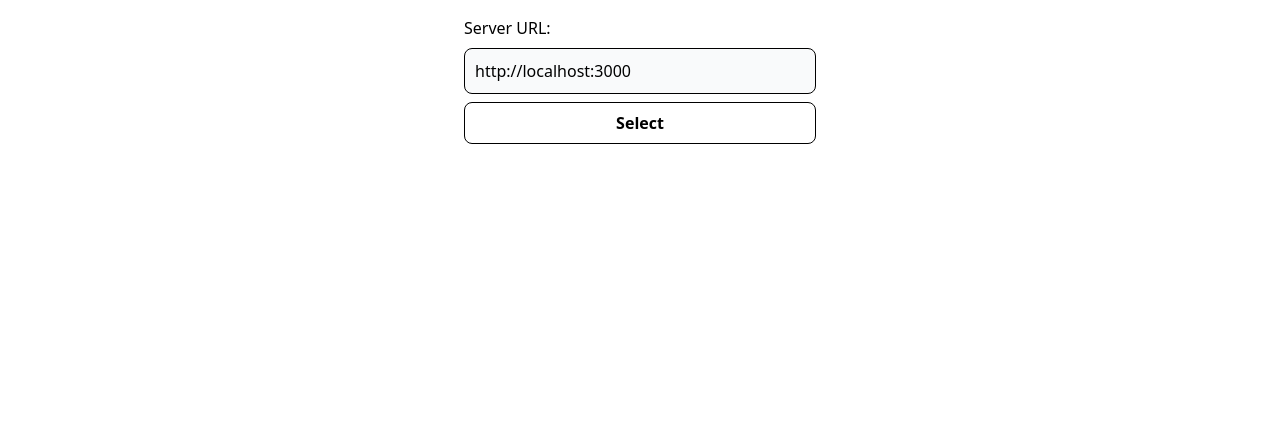
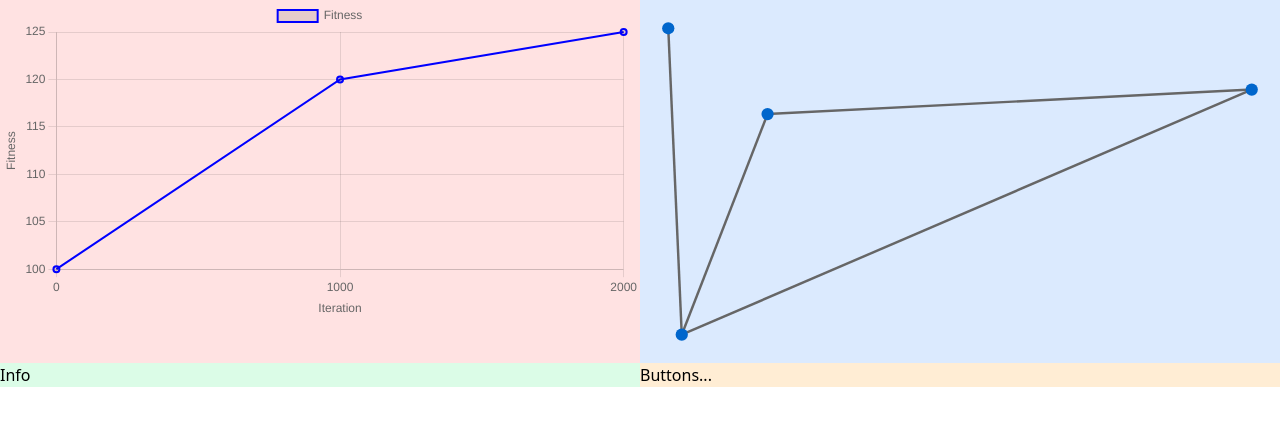
Before and after one commit to wr4ng/glorious-evolutionary-algorithm-simulator, a Svelte app in the folder client/: page / in a window 1280 px wide. Shown: the top 426 px of the page. Built offline with nearby package versions, Linux system fonts and the light colour scheme.

Commit message:
work on client interface

```diff
--- a/client/src/App.svelte
+++ b/client/src/App.svelte
@@ -1,5 +1,36 @@
 <script lang="ts">
-	import Main from './lib/Main.svelte'
+	import Chart from "./lib/Chart.svelte";
+	import Graph from "./lib/Graph.svelte";
+	//import Main from "./lib/Main.svelte";
+
+	let dataPoints = $state([
+		{ iteration: 0, fitness: 100 },
+		{ iteration: 1000, fitness: 120 },
+		{ iteration: 2000, fitness: 125 },
+	]);
+
+	let nodes = [
+		{ id: "A", x: 500, y: 100 },
+		{ id: "B", x: 105, y: 120 },
+		{ id: "C", x: 35, y: 300 },
+		{ id: "D", x: 24, y: 50 },
+	];
+
+	let edges = [
+		{ source: "A", target: "B" },
+		{ source: "A", target: "C" },
+		{ source: "B", target: "C" },
+		{ source: "D", target: "C" },
+	];
 </script>
 
-<Main />
+<div class="grid grid-cols-2">
+	<div class="bg-red-100 max-h-120">
+		<Chart {dataPoints} />
+	</div>
+	<div class="bg-blue-100 max-h-120 p-4">
+		<Graph {nodes} {edges} />
+	</div>
+	<div class="bg-green-100">Info</div>
+	<div class="bg-orange-100">Buttons...</div>
+</div>
--- /dev/null
+++ b/client/src/lib/Chart.svelte
@@ -0,0 +1,65 @@
+<script lang="ts">
+	import { onMount } from "svelte";
+	import Chart, { type ChartConfiguration } from "chart.js/auto";
+	import type { DataPoint } from "../types/chart.ts";
+
+	let chart: Chart;
+	let canvas: HTMLCanvasElement;
+
+	interface ChartProps {
+		dataPoints: DataPoint[];
+	}
+
+	let { dataPoints }: ChartProps = $props();
+
+	const updateChart = () => {
+		const ctx = canvas.getContext("2d");
+		if (!ctx) return;
+
+		const config: ChartConfiguration = {
+			type: "line",
+			data: {
+				labels: dataPoints.map((d) => d.iteration.toString()),
+				datasets: [
+					{
+						label: "Fitness",
+						data: dataPoints.map((d) => d.fitness),
+						borderColor: "blue",
+						borderWidth: 2,
+						fill: false,
+					},
+				],
+			},
+			options: {
+				responsive: true,
+				maintainAspectRatio: true,
+				animation: false,
+				scales: {
+					x: {
+						title: { display: true, text: "Iteration" },
+					},
+					y: {
+						title: { display: true, text: "Fitness" },
+					},
+				},
+			},
+		};
+
+		chart = new Chart(ctx, config);
+	};
+
+	onMount(() => {
+		updateChart();
+	});
+
+	$effect(() => {
+		if (chart && dataPoints) {
+			chart.data.labels = dataPoints.map((d) => d.iteration.toString());
+			chart.data.datasets[0].data = dataPoints.map((d) => d.fitness);
+			chart.update();
+		}
+	});
+
+</script>
+
+<canvas bind:this={canvas}></canvas>
--- /dev/null
+++ b/client/src/lib/Graph.svelte
@@ -0,0 +1,92 @@
+<script lang="ts">
+	interface Node {
+		id: string;
+		x: number;
+		y: number;
+	}
+
+	interface Edge {
+		source: string;
+		target: string;
+	}
+
+	interface GraphProps {
+		nodes: Node[];
+		edges: Edge[];
+	}
+
+	let { nodes, edges }: GraphProps = $props();
+
+	let width = $state(0);
+	let height = $state(0);
+	let viewBox = $state("0 0 100 100");
+
+	function updateDimensions(node: HTMLElement) {
+		const resizeObserver = new ResizeObserver((entries) => {
+			const entry = entries[0];
+			width = entry.contentRect.width;
+			height = entry.contentRect.height;
+
+			// Calculate viewBox based on nodes
+			if (nodes.length > 0) {
+				const padding = 10;
+				const minX = Math.min(...nodes.map((n) => n.x)) - padding;
+				const maxX = Math.max(...nodes.map((n) => n.x)) + padding;
+				const minY = Math.min(...nodes.map((n) => n.y)) - padding;
+				const maxY = Math.max(...nodes.map((n) => n.y)) + padding;
+				viewBox = `${minX} ${minY} ${maxX - minX} ${maxY - minY}`;
+			}
+		});
+
+		resizeObserver.observe(node);
+		return {
+			destroy() {
+				resizeObserver.unobserve(node);
+			},
+		};
+	}
+
+	function getNode(id: string): Node | undefined {
+		return nodes.find((n) => n.id === id);
+	}
+</script>
+
+<div class="graph-container" use:updateDimensions>
+	<svg {viewBox} preserveAspectRatio="xMidYMid meet">
+		{#each edges as edge}
+			{#if getNode(edge.source) && getNode(edge.target)}
+				<line
+					x1={getNode(edge.source)!.x}
+					y1={getNode(edge.source)!.y}
+					x2={getNode(edge.target)!.x}
+					y2={getNode(edge.target)!.y}
+					class="edge"
+				/>
+			{/if}
+		{/each}
+		{#each nodes as node}
+			<circle cx={node.x} cy={node.y} r="5" class="node" />
+		{/each}
+	</svg>
+</div>
+
+<style>
+	.graph-container {
+		width: 100%;
+		height: 100%;
+	}
+
+	svg {
+		width: 100%;
+		height: 100%;
+	}
+
+	.edge {
+		stroke: #666;
+		stroke-width: 2;
+	}
+
+	.node {
+		fill: #0066cc;
+	}
+</style>
--- /dev/null
+++ b/client/src/types/chart.ts
@@ -0,0 +1,4 @@
+export interface DataPoint {
+	iteration: number;
+	fitness: number;
+}
```
